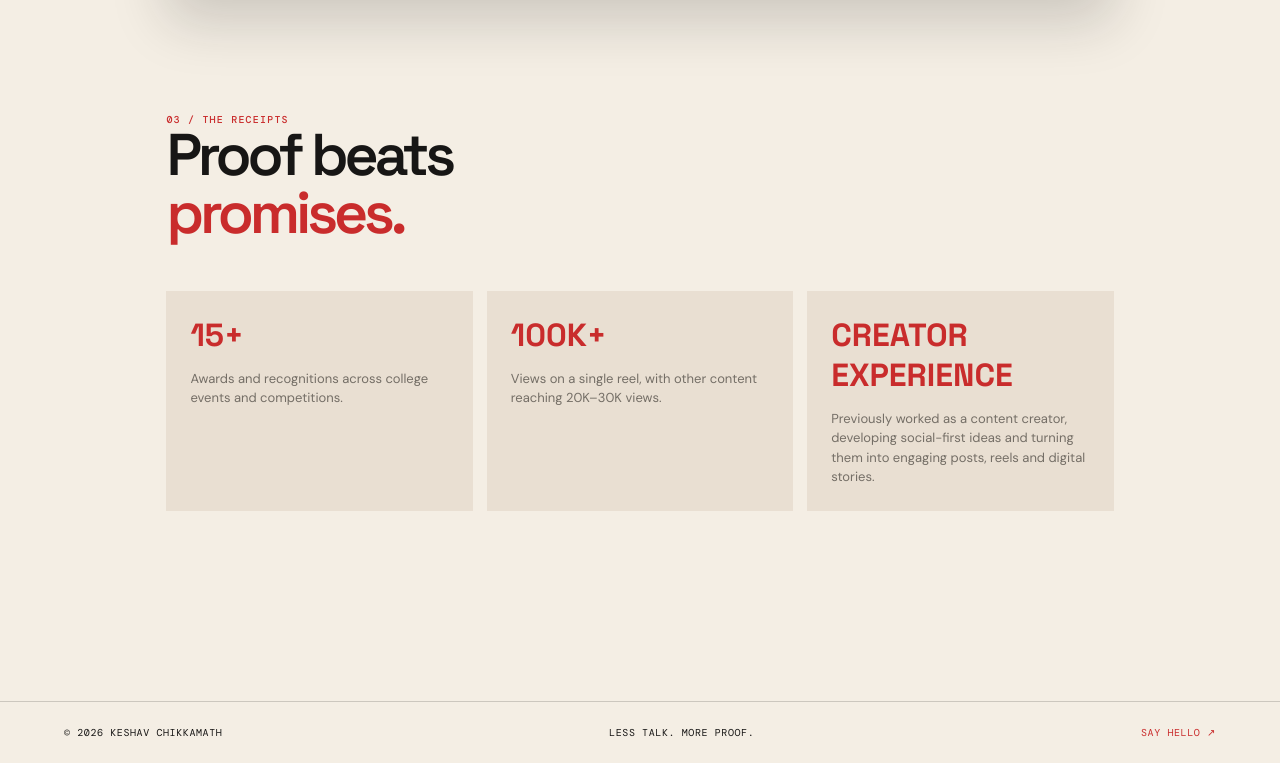
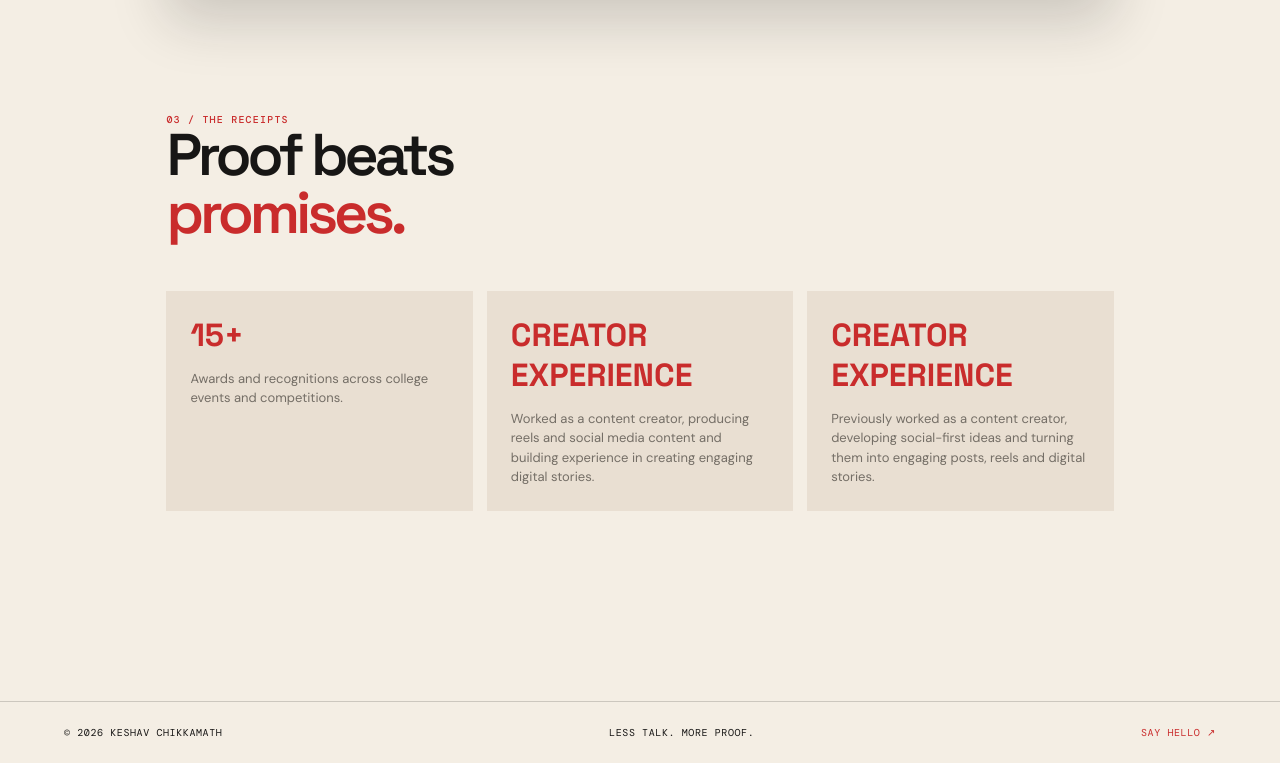
Before and after one commit to keshavchikkamath32-pixel/KESHAV-CHIKKAMATH, a plain HTML site: page work.html in a window 1280 px wide. Shown: the part 1299-2062 px from the top of the page. Drawn offline with nearby package versions, Linux system fonts and the light colour scheme.

Commit message:
Replace reel views metric with creator experience

```diff
--- a/work.html
+++ b/work.html
@@ -24,6 +24,6 @@
       <div class="laptop-base macbook-base"><span></span></div>
     </div>
   </section>
-  <section class="content-section evidence-section"><div class="section-kicker">03 / THE RECEIPTS</div><h2>Proof beats<br><span>promises.</span></h2><div class="evidence-grid"><div class="evidence-card"><b>15+</b><span>Awards and recognitions across college events and competitions.</span></div><div class="evidence-card"><b>100K+</b><span>Views on a single reel, with other content reaching 20K–30K views.</span></div><div class="evidence-card"><b>CREATOR EXPERIENCE</b><span>Previously worked as a content creator, developing social-first ideas and turning them into engaging posts, reels and digital stories.</span></div></div></section>
+  <section class="content-section evidence-section"><div class="section-kicker">03 / THE RECEIPTS</div><h2>Proof beats<br><span>promises.</span></h2><div class="evidence-grid"><div class="evidence-card"><b>15+</b><span>Awards and recognitions across college events and competitions.</span></div><div class="evidence-card"><b>CREATOR EXPERIENCE</b><span>Worked as a content creator, producing reels and social media content and building experience in creating engaging digital stories.</span></div><div class="evidence-card"><b>CREATOR EXPERIENCE</b><span>Previously worked as a content creator, developing social-first ideas and turning them into engaging posts, reels and digital stories.</span></div></div></section>
 </main>
 <footer class="site-footer"><span>© <span data-year></span> Keshav Chikkamath</span><span>Less talk. More proof.</span><a href="contact.html">Say hello ↗</a></footer><script src="script.js"></script></body></html>
```
